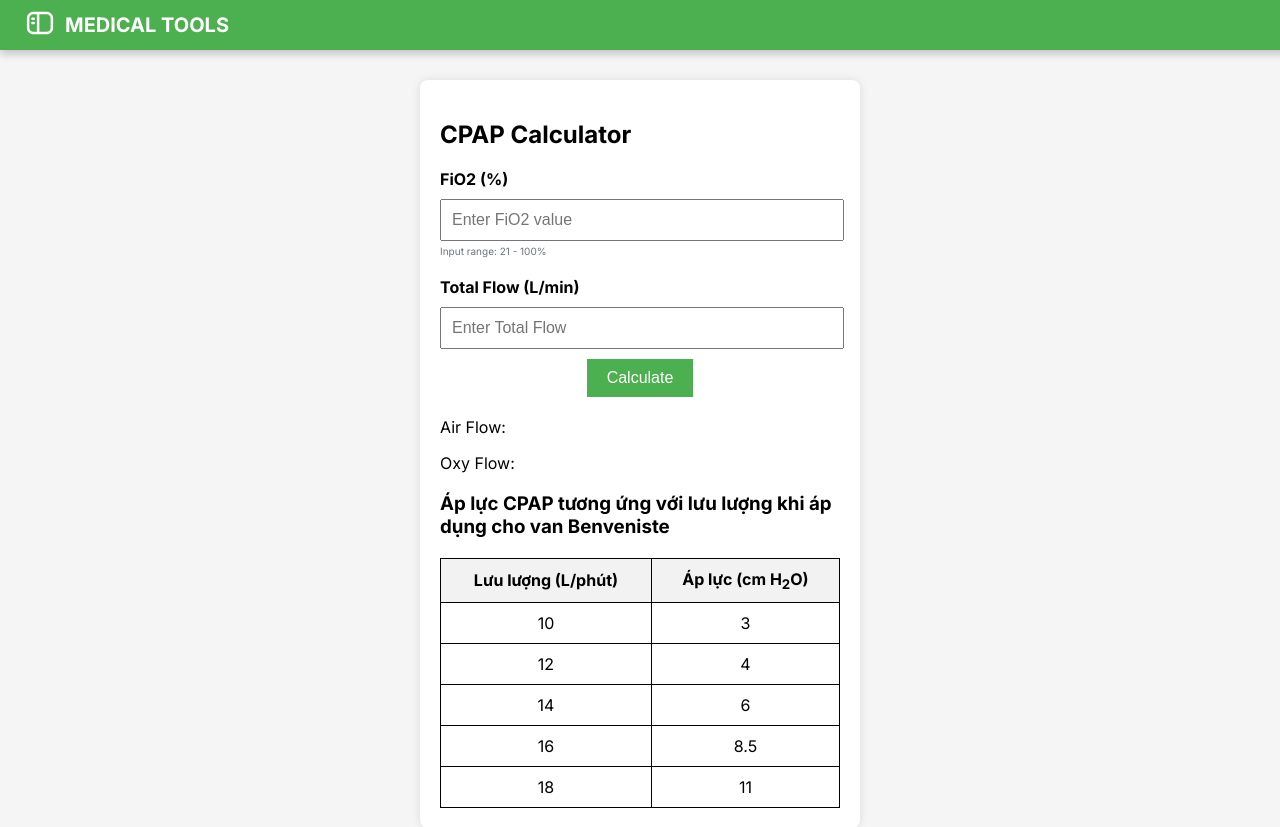
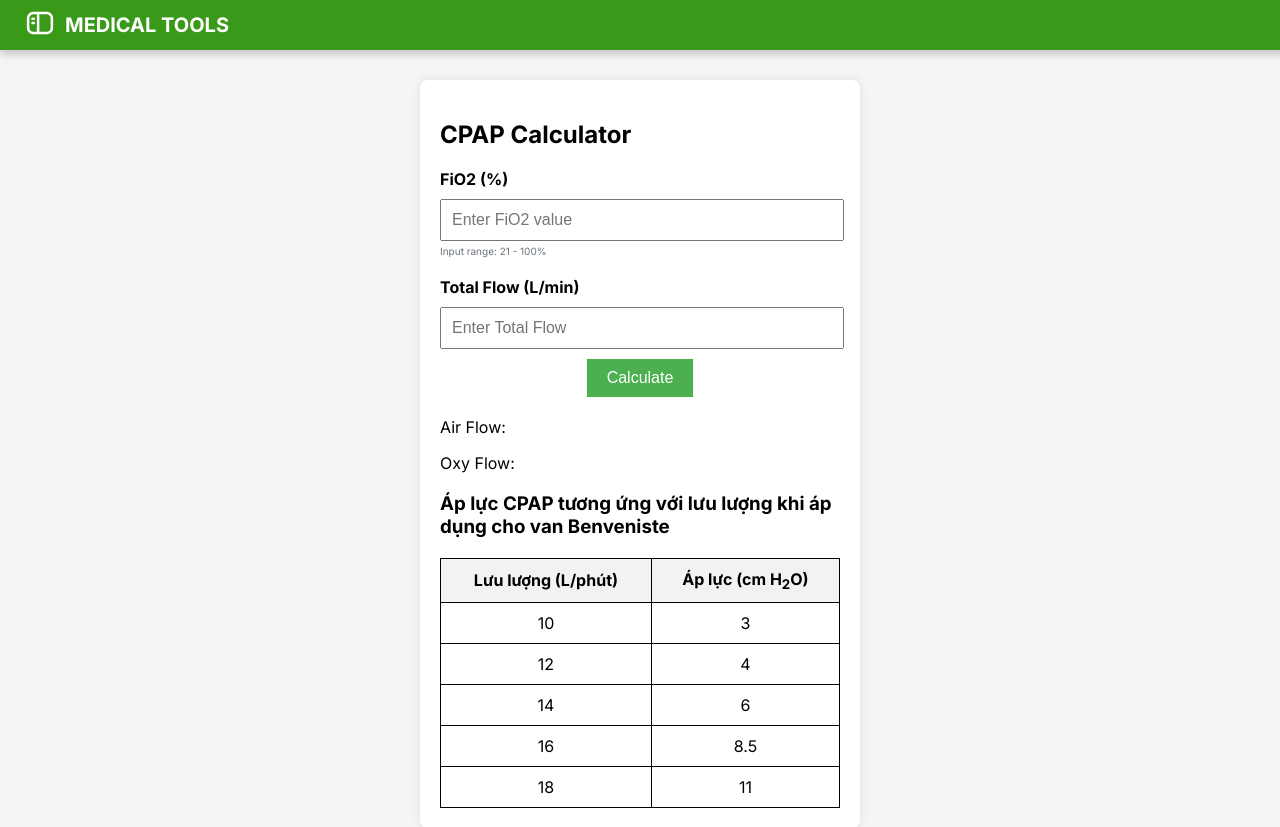
Before and after one commit to taichi98/medCalc, a PHP site: page / in a window 1280 px wide. Shown: the top 827 px of the page. Run offline with PHP 8.4, Linux system fonts and the light colour scheme.

Commit message:
Update style.css

```diff
--- a/style.css
+++ b/style.css
@@ -10,7 +10,7 @@
 	    top: 0;
 	    width: 100%;
 	    height: 50px;
-	    background-color: #4CAF50;
+	    background-color: #399918;
 	    display: flex;
 	    align-items: center;
 	    justify-content: flex-start;
@@ -136,7 +136,7 @@
             position: fixed;
             top: 50px; /* Adjust top to start below header */
             left: 0;
-			background-color: #042331;
+	    background-color: #042331;
             overflow-x: hidden;
             transition: 0.5s;
             padding-top: 20px;
@@ -152,7 +152,7 @@
         }
         .sidebar a:hover {
             background-color: #575757;
-			padding-left: 25px;
+	    padding-left: 25px;
         }
 
         .sidebar a.selected {
```
